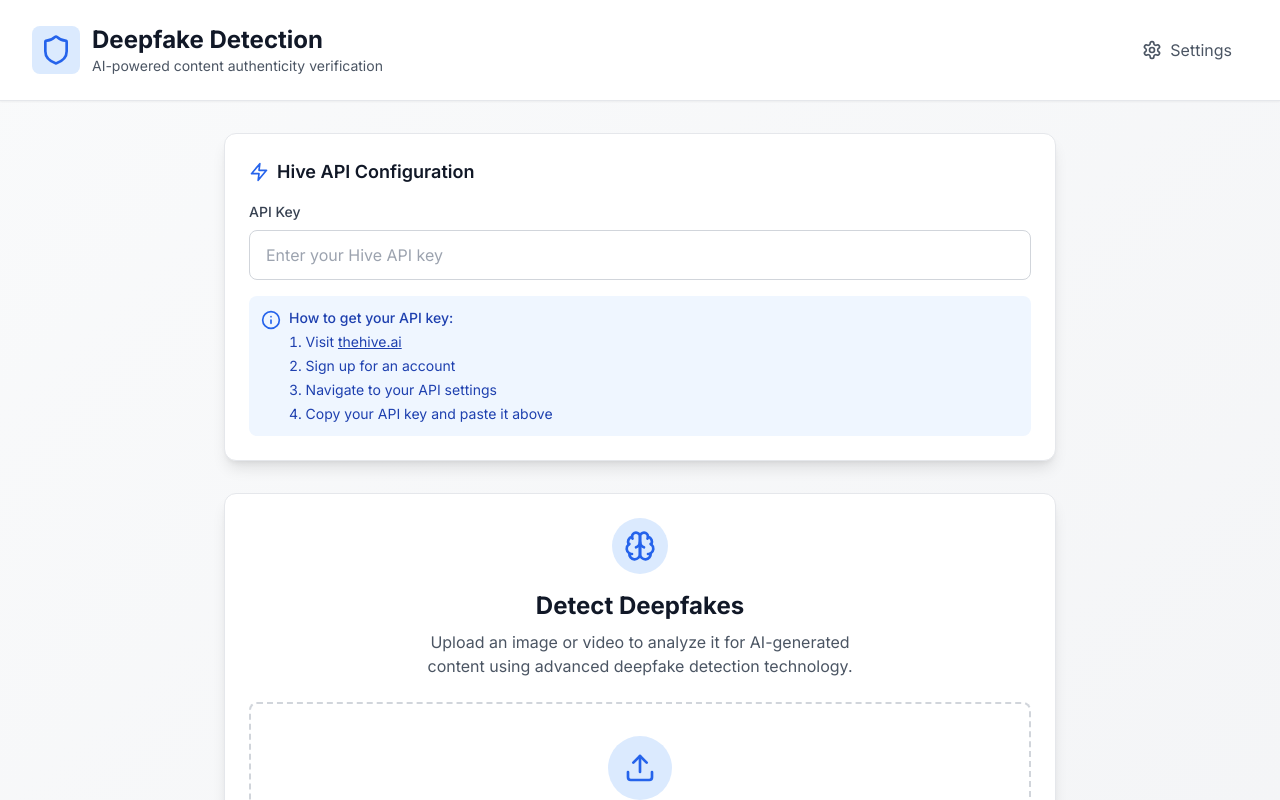
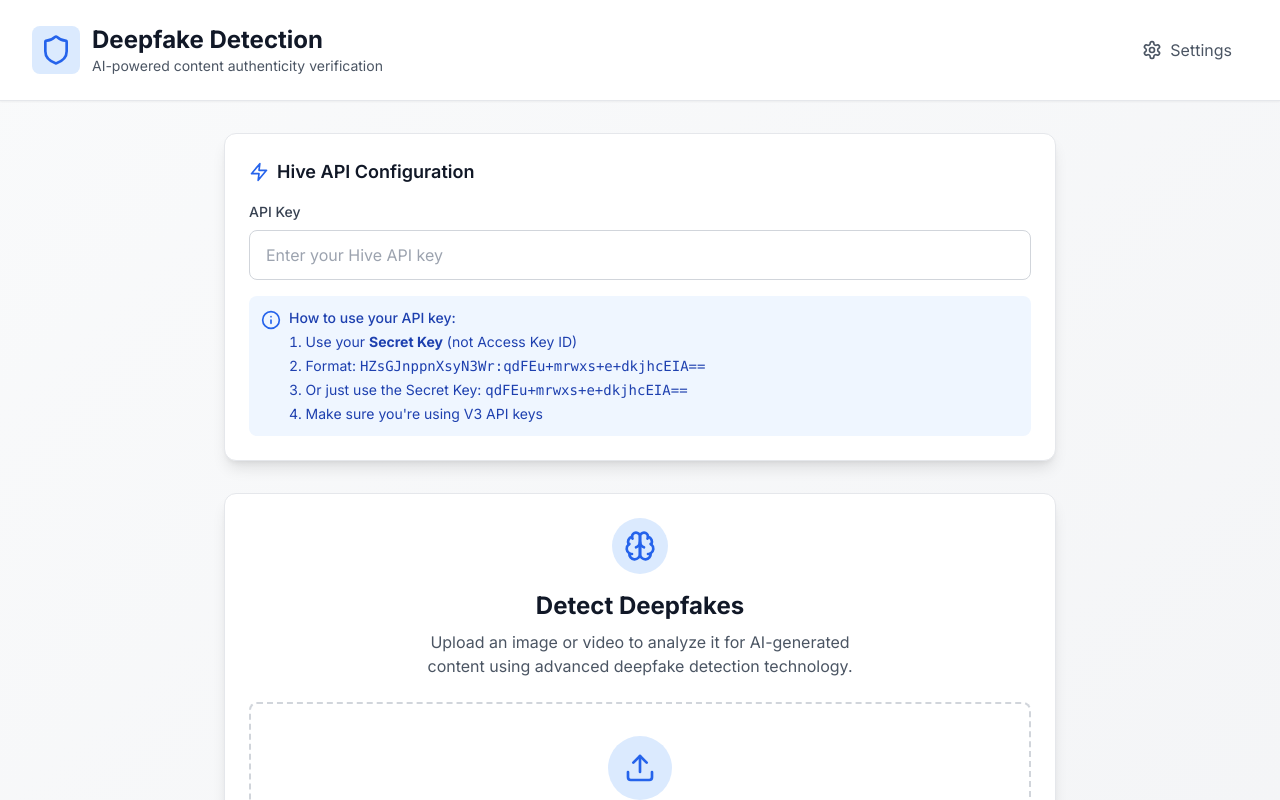
Before and after one commit to ys-0212/Sentinel_Vision, a Next.js app: page / in a window 1280 px wide. Both pictures are taken after a click on the button "Settings". Shown: the top 800 px of the page. Built offline with nearby package versions, Linux system fonts and the light colour scheme.

Commit message:
Update to Hive API V3 and fix API key format

```diff
--- a/app/page.tsx
+++ b/app/page.tsx
@@ -175,12 +175,12 @@
                 <div className="flex items-start space-x-2 p-3 bg-blue-50 rounded-lg">
                   <Info className="w-5 h-5 text-blue-600 mt-0.5 flex-shrink-0" />
                   <div className="text-sm text-blue-800">
-                    <p className="font-medium mb-1">How to get your API key:</p>
+                    <p className="font-medium mb-1">How to use your API key:</p>
                     <ol className="list-decimal list-inside space-y-1">
-                      <li>Visit <a href="https://thehive.ai" target="_blank" rel="noopener noreferrer" className="underline">thehive.ai</a></li>
-                      <li>Sign up for an account</li>
-                      <li>Navigate to your API settings</li>
-                      <li>Copy your API key and paste it above</li>
+                      <li>Use your <strong>Secret Key</strong> (not Access Key ID)</li>
+                      <li>Format: <code>HZsGJnppnXsyN3Wr:qdFEu+mrwxs+e+dkjhcEIA==</code></li>
+                      <li>Or just use the Secret Key: <code>qdFEu+mrwxs+e+dkjhcEIA==</code></li>
+                      <li>Make sure you're using V3 API keys</li>
                     </ol>
                   </div>
                 </div>
--- a/lib/hive-api.ts
+++ b/lib/hive-api.ts
@@ -31,7 +31,7 @@
 
   constructor(config: HiveApiConfig) {
     this.apiKey = config.apiKey;
-    this.baseUrl = config.baseUrl || 'https://api.thehive.ai/api/v2';
+    this.baseUrl = config.baseUrl || 'https://api.thehive.ai/api/v3';
   }
 
   private async makeRequest(endpoint: string, data: FormData): Promise<any> {
@@ -69,7 +69,7 @@
     try {
       const response = await this.makeRequest('/sync', formData);
 
-      // Parse the response based on Hive API format
+      // Parse the response based on Hive API V3 format
       if (response.status === 'success' && response.results) {
         const predictions = response.results.map((result: any) => ({
           class: result.class as 'real' | 'fake',
```
Also changed, not shown: vercel.json.
